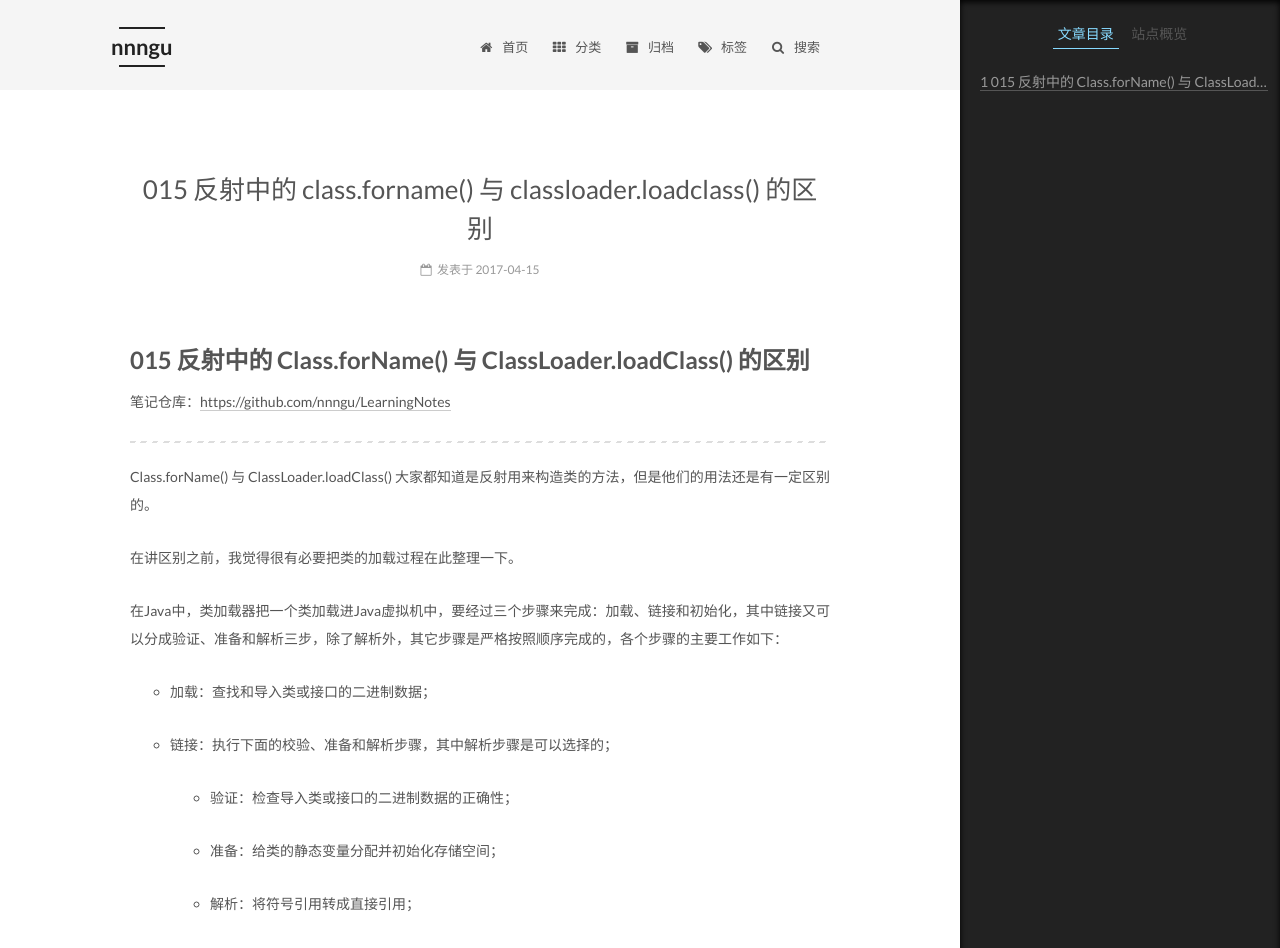
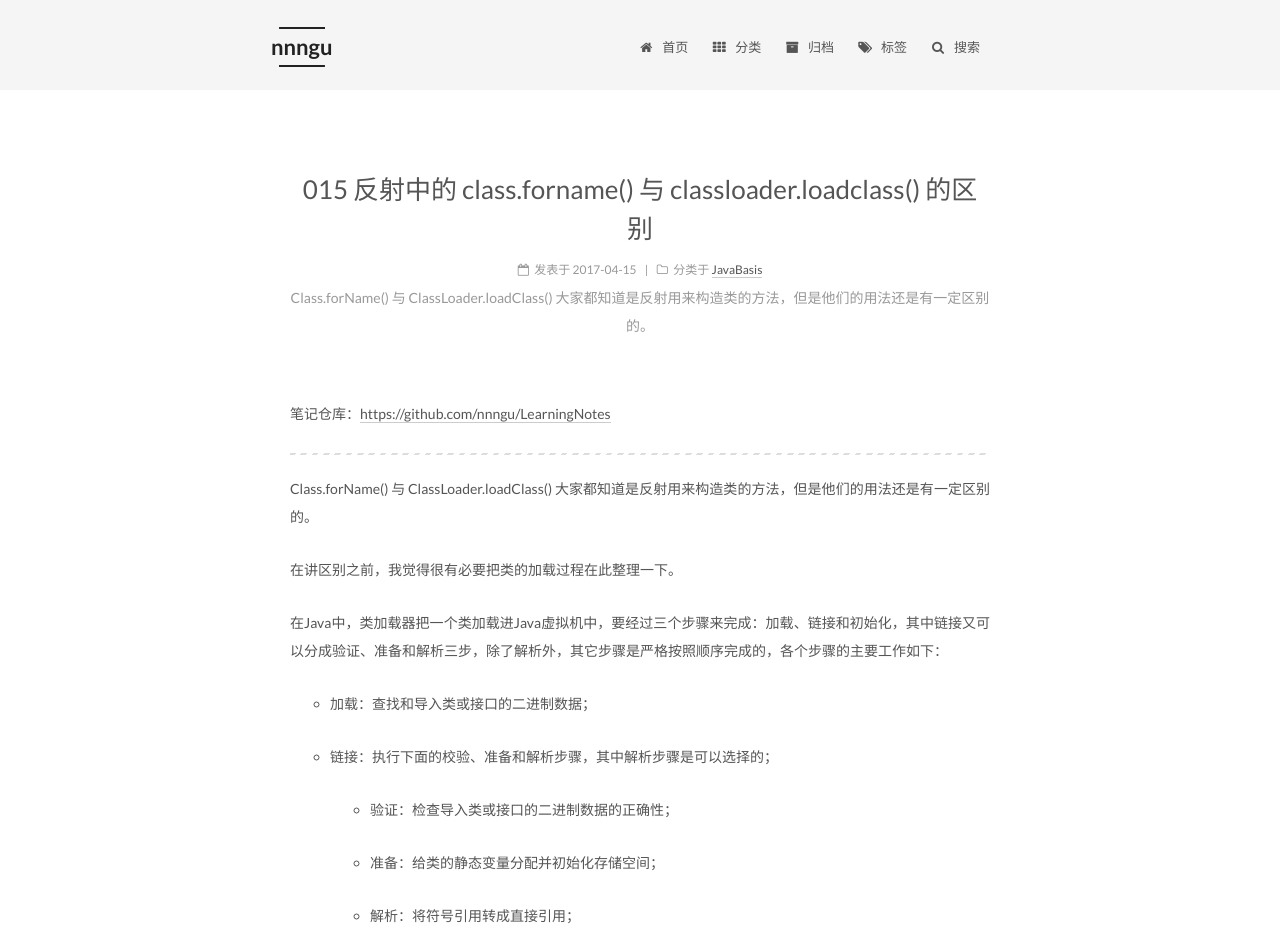
Before and after one commit to nnngu/LearningNotes, a Jekyll site: the page built from _posts/2017-04-15-015 反射中的 Class.forName() 与 ClassLoader.loadClass() 的区别.md, in a window 1280 px wide and 1400 px high. Shown: the top 948 px of the window. Built offline with Jekyll 4.4.1, drawn with Linux system fonts in a browser that asks for light colours.

Commit message:
修改文件: _posts/2017-04-15-015 反射中的 Class.forName() 与 ClassLoader.loadClass() 的区别.md

```diff
--- a/_posts/2017-04-15-015 反射中的 Class.forName() 与 ClassLoader.loadClass() 的区别.md
+++ b/_posts/2017-04-15-015 反射中的 Class.forName() 与 ClassLoader.loadClass() 的区别.md
@@ -1,4 +1,7 @@
-# 015 反射中的 Class.forName() 与 ClassLoader.loadClass() 的区别
+---
+categories: JavaBasis
+description: Class.forName() 与 ClassLoader.loadClass() 大家都知道是反射用来构造类的方法，但是他们的用法还是有一定区别的。
+---
 
 笔记仓库：[https://github.com/nnngu/LearningNotes](https://github.com/nnngu/LearningNotes)
 
```
